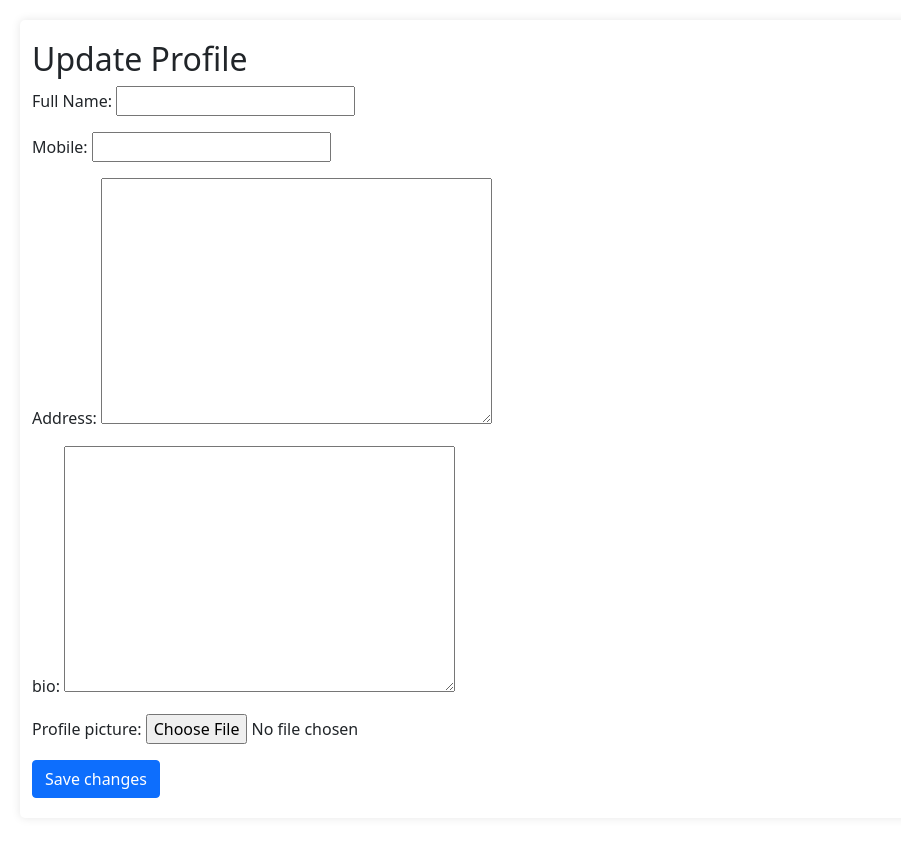
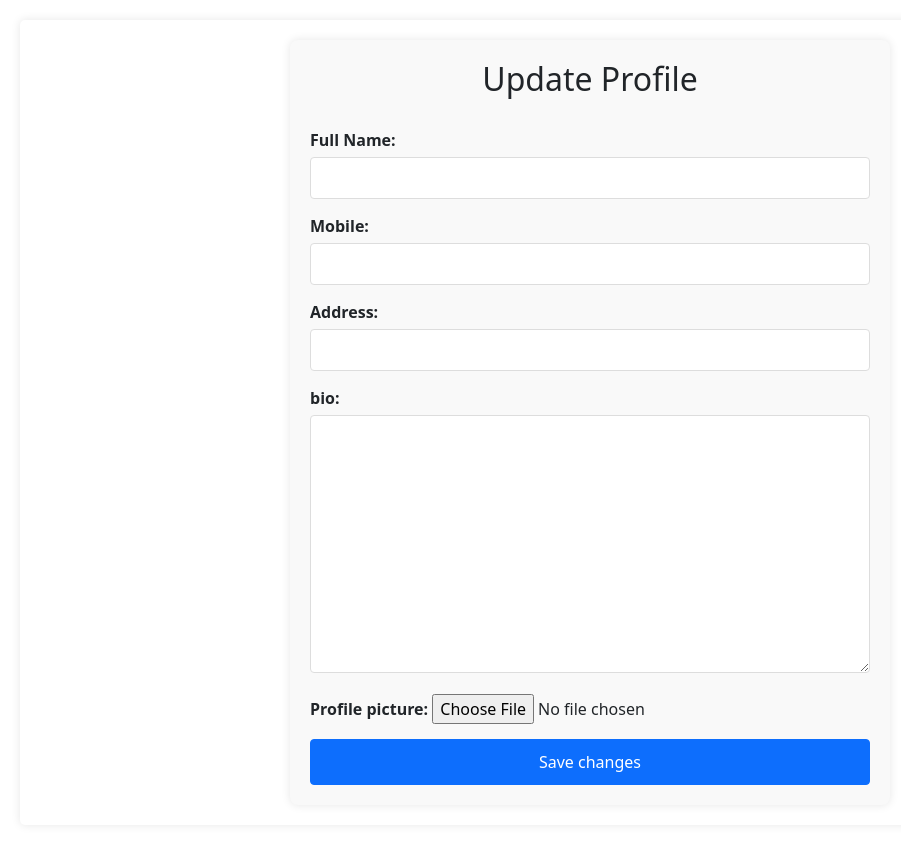
Before and after one commit to NashaatAlkean/EcoExchange, a Django app: template templates/users/update_profile.html in a window 1280 px wide. Shown: the part 45-890 px from the top of the page, without its empty margins (50-951 px from the left). Before the commit the page ends 843 px from the top, so only its background shows below. Run offline with Django 5.2, Linux system fonts and the light colour scheme; the template is opened without the code that fills it: values that come from a table or form of the project are taken from there, others are empty; some libraries are stand-ins or nearby versions.

Commit message:
fix the design of update_profile page

```diff
--- a/templates/users/profile.html
+++ b/templates/users/profile.html
@@ -2,6 +2,7 @@
 
 {% block content %}
 {% if profile %}
+<h1>My profile</h1>
 <link href="https://cdn.jsdelivr.net/npm/bootstrap@5.0.2/dist/css/bootstrap.min.css" rel="stylesheet"
         integrity="sha384-EVSTQN3/azprG1Anm3QDgpJLIm9Nao0Yz1ztcQTwFspd3yD65VohhpuuCOmLASjC" crossorigin="anonymous">
     <div class="container mt-5">
--- a/templates/users/update_profile.html
+++ b/templates/users/update_profile.html
@@ -1,12 +1,52 @@
-{% extends "base.html" %}  <!-- Adjust this to extend from your base template -->
+{% extends "base.html" %} <!-- Adjust this to extend from your base template -->
 
 {% block content %}
 <link href="https://cdn.jsdelivr.net/npm/bootstrap@5.0.2/dist/css/bootstrap.min.css" rel="stylesheet"
         integrity="sha384-EVSTQN3/azprG1Anm3QDgpJLIm9Nao0Yz1ztcQTwFspd3yD65VohhpuuCOmLASjC" crossorigin="anonymous">
+<style>
+    .update-profile-container {
+        max-width: 600px;
+        margin: auto;
+        padding: 20px;
+        border-radius: 8px;
+        background-color: #f9f9f9;
+        box-shadow: 0 0 10px rgba(0, 0, 0, 0.1);
+    }
+    h2 {
+        text-align: center;
+        margin-bottom: 30px;
+    }
+    .btn-primary {
+        width: 100%;
+        padding: 10px;
+        font-size: 16px;
+    }
+    form > p {
+        margin-bottom: 15px;
+    }
+    label {
+        font-weight: bold;
+    }
+    input[type="text"],
+    input[type="email"],
+    input[type="password"],
+    textarea,
+    select {
+        width: 100%;
+        padding: 8px;
+        margin-top: 5px;
+        border: 1px solid #ddd;
+        border-radius: 4px;
+        box-sizing: border-box; /* Ensures padding doesn't add to the width */
+    }
+</style>
+
+<div class="update-profile-container">
     <h2>Update Profile</h2>
     <form method="post" enctype="multipart/form-data">
         {% csrf_token %}
         {{ profile_form.as_p }}
         <button type="submit" class="btn btn-primary">Save changes</button>
     </form>
+</div>
 {% endblock %}
--- a/users/form.py
+++ b/users/form.py
@@ -14,7 +14,7 @@ class RegisterUserForm(UserCreationForm):
 class ProfileForm(forms.ModelForm):
     full_name = forms.CharField(label='Full Name', max_length=100)
     mobile = forms.CharField(label='Mobile', max_length=20)
-    address = forms.CharField(label='Address', widget=forms.Textarea)
+    address = forms.CharField(label='Address')
     bio=forms.CharField(label="bio",widget=forms.Textarea)
     image=forms.ImageField(label="Profile picture")
     class Meta:
```
Lines whose indentation alone changed are shown as unchanged.
